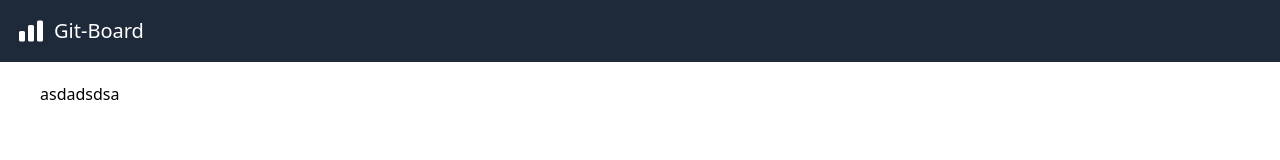
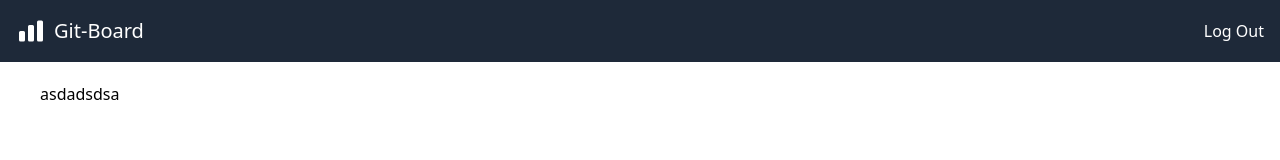
Before and after one commit to Seotjuu/git-board, a Next.js app: page /dashboard in a window 1280 px wide. Shown: the top 160 px of the page. Built offline with nearby package versions, Linux system fonts and the light colour scheme; no server answers.

Commit message:
[fix] session provider 추가

```diff
--- a/app/dashboard/layout.tsx
+++ b/app/dashboard/layout.tsx
@@ -1,3 +1,6 @@
+'use client';
+
+import { signOut, useSession } from "next-auth/react";
 import { HiChartBar } from "react-icons/hi";
 
 const layout = ({
@@ -5,12 +8,24 @@ const layout = ({
 }: Readonly<{
     children: React.ReactNode;
 }>) => {
+    const session = useSession();
+    console.log(session);
+
     return (
         <div className="">
-            <nav className="bg-gray-800 text-white p-4 flex items-center gap-2 text-xl">
-                <HiChartBar size={30} />
-                <span>Git-Board</span>
+            <nav className="bg-gray-800 text-white p-4 flex items-center justify-between">
+                <div className="text-xl flex items-center gap-2">
+                    <HiChartBar size={30} />
+                    <span>Git-Board</span>
+                </div>
 
+                <span className="cursor-pointer hover:underline"
+                    onClick={() => signOut({
+                        callbackUrl: "/",
+                    })}
+                >
+                    Log Out
+                </span>
             </nav>
             <div className="px-10 py-5">
                 {children}
--- a/app/layout.tsx
+++ b/app/layout.tsx
@@ -1,5 +1,6 @@
 import type { Metadata } from "next";
 import './globals.css';
+import { SessionProvider } from "next-auth/react";
 
 export const metadata: Metadata = {
   title: "Git Dashboard",
@@ -14,7 +15,9 @@ const RootLayout = ({
   return (
     <html lang="en" className="w-screen h-screen">
       <body className="w-full h-full">
-        {children}
+        <SessionProvider>
+          {children}
+        </SessionProvider>
       </body>
     </html>
   );
--- a/middleware.ts
+++ b/middleware.ts
@@ -1,3 +1,10 @@
+import { NextRequest } from "next/server"
+
 export const config = {
     matcher: ["/((?!api|_next/static|_next/image|favicon.ico).*)"],
 }
+
+export default function middleware(req: NextRequest) {
+    let cookie = req.cookies
+    console.log(cookie);
+}
```
